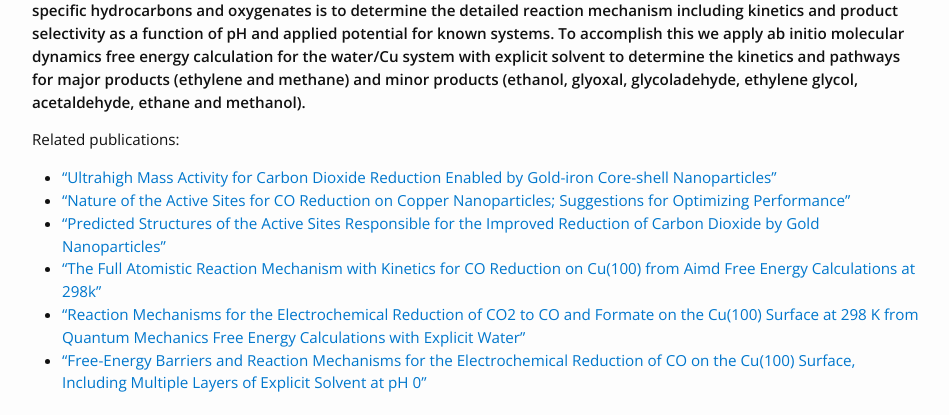
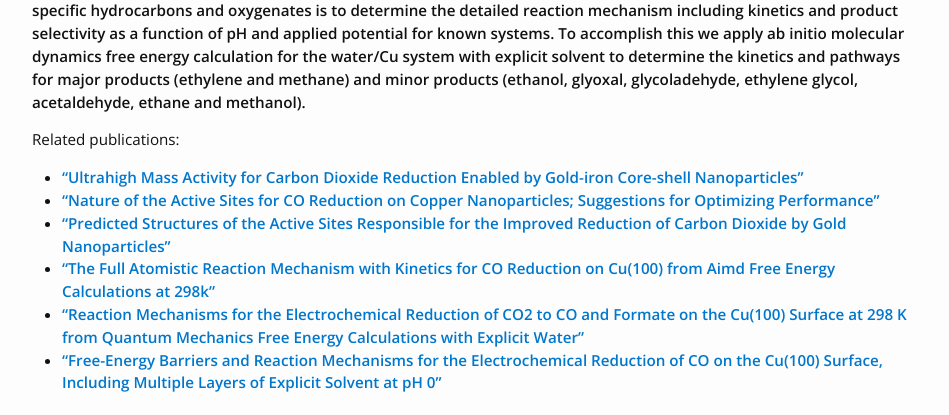
Before and after one commit to ensemble-learning/ensemble-learning.github.io, a Jekyll site: the page built from research.md, in a window 1280 px wide. Shown: the part 541-956 px from the top of the page, without its empty margins (163-1112 px from the left). Built offline with Jekyll 4.4.1, drawn with Linux system fonts in a browser that asks for light colours.

```diff
--- a/research.md
+++ b/research.md
@@ -10,12 +10,12 @@ permalink: /research/
 **A critical step towards rational design of new catalysts that achieve selective and efficient reduction of carbon dioxide to specific hydrocarbons and oxygenates is to determine the detailed reaction mechanism including kinetics and product selectivity as a function of pH and applied potential for known systems. To accomplish this we apply ab initio molecular dynamics free energy calculation for the water/Cu system with explicit solvent to determine the kinetics and pathways for major products (ethylene and methane) and minor products (ethanol, glyoxal, glycoladehyde, ethylene glycol, acetaldehyde, ethane and methanol).**
 
 Related publications:
-* ["Ultrahigh Mass Activity for Carbon Dioxide Reduction Enabled by Gold-iron Core-shell Nanoparticles"](http://dx.doi.org/10.1021/jacs.7b09251)
-*  ["Nature of the Active Sites for CO Reduction on Copper Nanoparticles; Suggestions for Optimizing Performance"](http://dx.doi.org/10.1021/jacs.7b03300)
-* ["Predicted Structures of the Active Sites Responsible for the Improved Reduction of Carbon Dioxide by Gold Nanoparticles"](http://dx.doi.org/10.1021/acs.jpclett.7b01335)
-* ["The Full Atomistic Reaction Mechanism with Kinetics for CO Reduction on Cu(100) from Aimd Free Energy Calculations at 298k"](http://dx.doi.org/10.1073/pnas.1612106114)
-* ["Reaction Mechanisms for the Electrochemical Reduction of CO2 to CO and Formate on the Cu(100) Surface at 298 K from Quantum Mechanics Free Energy Calculations with Explicit Water"](http://dx.doi.org/10.1021/jacs.6b08534)
-* ["Free-Energy Barriers and Reaction Mechanisms for the Electrochemical Reduction of CO on the Cu(100) Surface, Including Multiple Layers of Explicit Solvent at pH 0"](http://dx.doi.org/10.1021/acs.jpclett.5b02247)
+* [**"Ultrahigh Mass Activity for Carbon Dioxide Reduction Enabled by Gold-iron Core-shell Nanoparticles"**](http://dx.doi.org/10.1021/jacs.7b09251)
+*  [**"Nature of the Active Sites for CO Reduction on Copper Nanoparticles; Suggestions for Optimizing Performance"**](http://dx.doi.org/10.1021/jacs.7b03300)
+* [**"Predicted Structures of the Active Sites Responsible for the Improved Reduction of Carbon Dioxide by Gold Nanoparticles"**](http://dx.doi.org/10.1021/acs.jpclett.7b01335)
+* [**"The Full Atomistic Reaction Mechanism with Kinetics for CO Reduction on Cu(100) from Aimd Free Energy Calculations at 298k"**](http://dx.doi.org/10.1073/pnas.1612106114)
+* [**"Reaction Mechanisms for the Electrochemical Reduction of CO2 to CO and Formate on the Cu(100) Surface at 298 K from Quantum Mechanics Free Energy Calculations with Explicit Water"**](http://dx.doi.org/10.1021/jacs.6b08534)
+* [**"Free-Energy Barriers and Reaction Mechanisms for the Electrochemical Reduction of CO on the Cu(100) Surface, Including Multiple Layers of Explicit Solvent at pH 0"**](http://dx.doi.org/10.1021/acs.jpclett.5b02247)
 
 ## Oxygen Reduction Reaction
 ![orr](/images/orr.png#left)
@@ -24,12 +24,12 @@ Related publications:
 **However, the reaction mechanism of ORR is still far from clear.**
 **Here, we explored the full ORR reaction mechanism for Pt(111) based on ab initio molecular dynamics free energy calculations including explicit water.**
 Related Publications:
-* ["Mechanism and Kinetics of the Electrocatalytic Reaction Responsible for the High Cost of Hydrogen Fuel Cells"](http://dx.doi.org/10.1039/C6CP08055C)
-* ["Ultrafine Jagged Platinum Nanowires Enable Ultrahigh Mass Activity for the Oxygen Reduction Reaction"](
+* [**"Mechanism and Kinetics of the Electrocatalytic Reaction Responsible for the High Cost of Hydrogen Fuel Cells"**](http://dx.doi.org/10.1039/C6CP08055C)
+* [**"Ultrafine Jagged Platinum Nanowires Enable Ultrahigh Mass Activity for the Oxygen Reduction Reaction"**](
 http://dx.doi.org/10.1126/science.aaf9050)
 
 ## Accelerated Molecular Dynamics
 
 **We develop the methodology for dramatically accelerating the ReaxFF reactive force field based reactive molecular dynamics simulations through use of the bond boost concept, which we validate for describing hydrogen combustion.**
 Related Publications:
-* ["Adaptive Accelerated ReaxFF Reactive Dynamics with Validation from Simulating Hydrogen Combustion"](http://dx.doi.org/10.1021/ja5037258)
+* [**"Adaptive Accelerated ReaxFF Reactive Dynamics with Validation from Simulating Hydrogen Combustion"**](http://dx.doi.org/10.1021/ja5037258)
```
